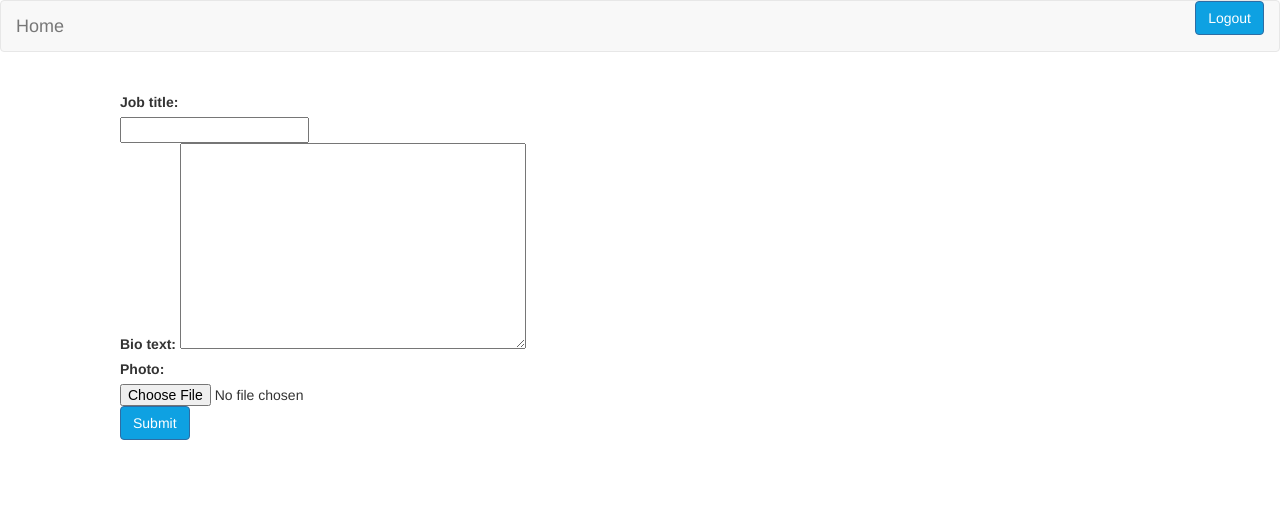
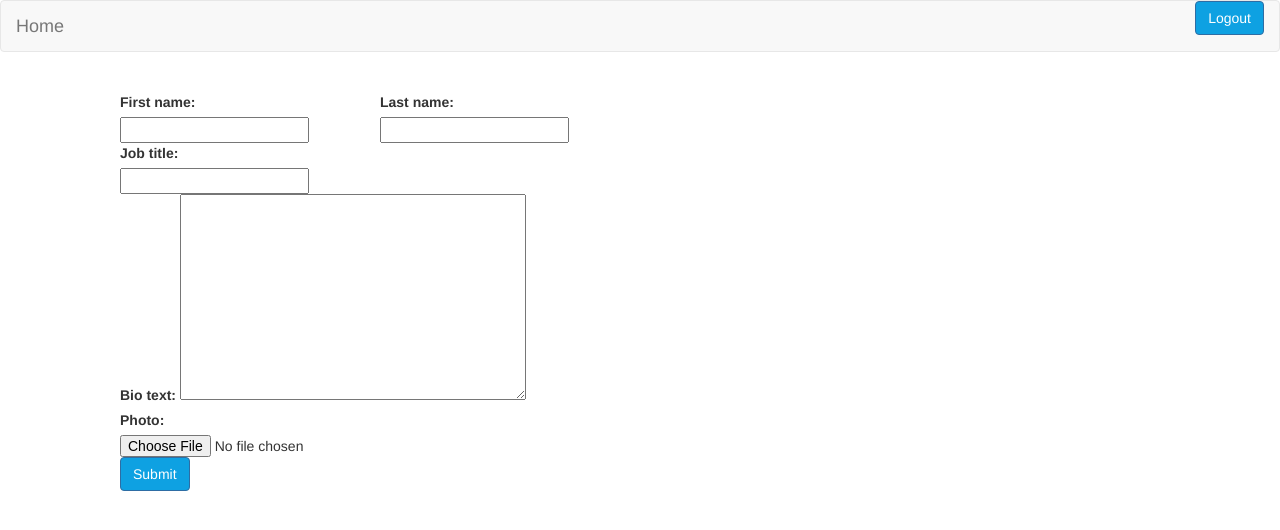
Before and after one commit to pykafe/Pykafe_site, a Django app: page / in a window 1280 px wide. Shown: the top 530 px of the page. Run offline with Django 3.2, Linux system fonts and the light colour scheme; a user stored in the database is signed in; some libraries are stand-ins or nearby versions.

Commit message:
added full name edit page

```diff
--- a/pykafe/members/templates/members/edit.html
+++ b/pykafe/members/templates/members/edit.html
@@ -10,6 +10,16 @@
             <div class="col-md-6">
                 <form class="form-horizantal" action="." method="post" enctype="multipart/form-data">
                     {% csrf_token %}
+                    <div class="col-md-6">
+                        {{ form.first_name.label_tag }}
+                        {{ form.first_name }}
+                        {{ form.first_name.errors }}
+                    </div>
+                    <div class="col-md-6">
+                        {{ form.last_name.label_tag }}
+                        {{ form.last_name }}
+                        {{ form.last_name.errors }}
+                    </div>
                     <div class="col-md-6">
                         {{ form.job_title.label_tag }}
                         {{ form.job_title }}
--- a/pykafe/members/templates/registration/login.html
+++ b/pykafe/members/templates/registration/login.html
@@ -15,7 +15,7 @@
                     <div class="col-md-12">
                         <div class="login_box">
                         <div class="row">
-                                {% if login_failed %}
+                                {% if form.errors %}
                                     <p>Your username and password didn't match. Please try again.</p>
                                 {% endif %}
                             <div class="col-md-6">
--- a/pykafe/members/views.py
+++ b/pykafe/members/views.py
@@ -1,9 +1,10 @@
 from django.views.generic.edit import UpdateView
 from members.models import Member
 
+
 class Edit(UpdateView):
     model = Member
-    fields = ['job_title', 'bio_text', 'photo']
+    fields = ['first_name', 'last_name', 'job_title', 'bio_text', 'photo']
     template_name = 'members/edit.html'
     success_url = '/'
 
```
Also changed, not shown: 1 other file.
